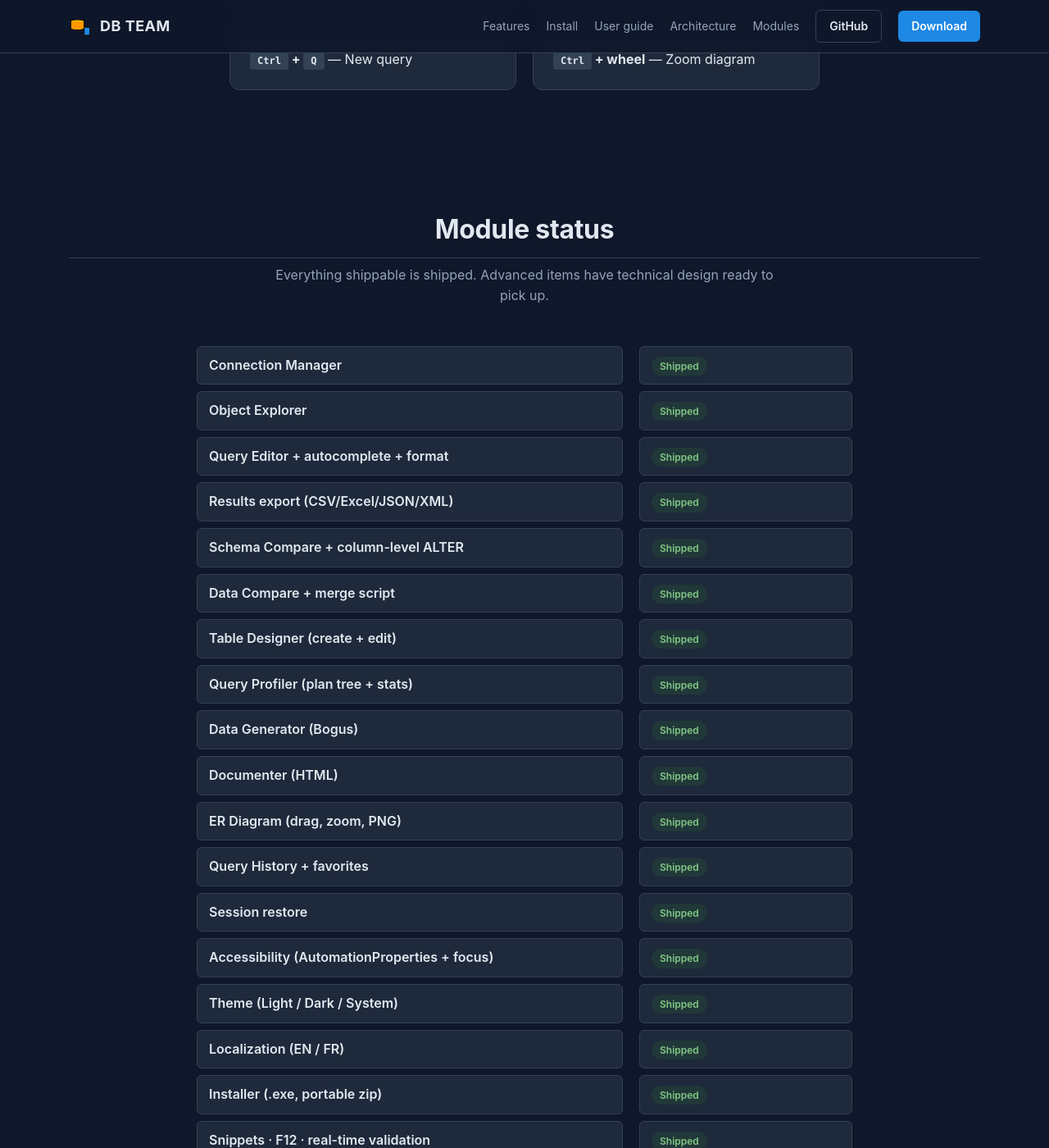
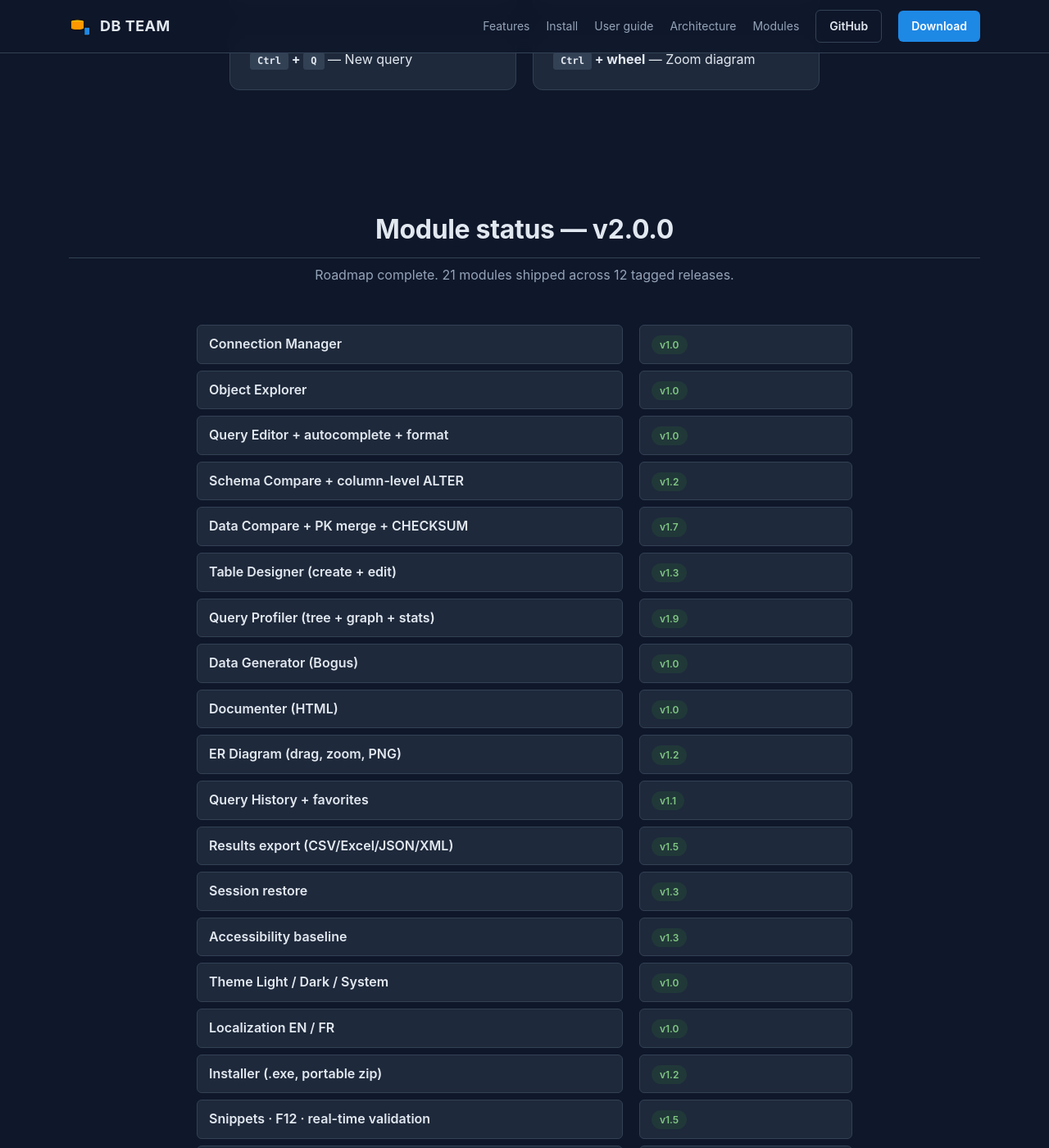
Before and after one commit to khalilbenaz/DBTeam, a Jekyll site: the page built from docs/index.md, in a window 1280 px wide and 1400 px high, scrolled down 2771 px. Shown: the whole window at 82% size. Built offline with Jekyll 4.4.1, drawn with Linux system fonts in a browser that asks for light colours; some of the changed text lies outside the part shown.

Commit message:
docs: README + Pages site updated for v2.0.0
- README header badge version bumped to v2.0.0
- Installer download link updated to DBTeam-Setup-2.0.0.exe
- Pages index.md: status grid now shows per-version shipping (v1.0 → v2.0)
  for each of the 34 tracked capabilities; auto-update and automated
  screenshots marked as 'scaffold — awaiting signed releases / visuals'

```diff
--- a/docs/index.md
+++ b/docs/index.md
@@ -132,40 +132,45 @@ description: Modular, bilingual, themeable SQL Server IDE for Windows. Connectio
 </section>
 
 <section class="section">
-  <h2>Module status</h2>
-  <p class="section-sub">Everything shippable is shipped. Advanced items have technical design ready to pick up.</p>
+  <h2>Module status — v2.0.0</h2>
+  <p class="section-sub">Roadmap complete. 21 modules shipped across 12 tagged releases.</p>
   <div class="status-grid">
-    <div class="label">Connection Manager</div> <div><span class="pill done">Shipped</span></div>
-    <div class="label">Object Explorer</div>    <div><span class="pill done">Shipped</span></div>
-    <div class="label">Query Editor + autocomplete + format</div> <div><span class="pill done">Shipped</span></div>
-    <div class="label">Results export (CSV/Excel/JSON/XML)</div> <div><span class="pill done">Shipped</span></div>
-    <div class="label">Schema Compare + column-level ALTER</div> <div><span class="pill done">Shipped</span></div>
-    <div class="label">Data Compare + merge script</div> <div><span class="pill done">Shipped</span></div>
-    <div class="label">Table Designer (create + edit)</div> <div><span class="pill done">Shipped</span></div>
-    <div class="label">Query Profiler (plan tree + stats)</div> <div><span class="pill done">Shipped</span></div>
-    <div class="label">Data Generator (Bogus)</div>    <div><span class="pill done">Shipped</span></div>
-    <div class="label">Documenter (HTML)</div>          <div><span class="pill done">Shipped</span></div>
-    <div class="label">ER Diagram (drag, zoom, PNG)</div> <div><span class="pill done">Shipped</span></div>
-    <div class="label">Query History + favorites</div>  <div><span class="pill done">Shipped</span></div>
-    <div class="label">Session restore</div>            <div><span class="pill done">Shipped</span></div>
-    <div class="label">Accessibility (AutomationProperties + focus)</div> <div><span class="pill done">Shipped</span></div>
-    <div class="label">Theme (Light / Dark / System)</div> <div><span class="pill done">Shipped</span></div>
-    <div class="label">Localization (EN / FR)</div>      <div><span class="pill done">Shipped</span></div>
-    <div class="label">Installer (.exe, portable zip)</div> <div><span class="pill done">Shipped</span></div>
-    <div class="label">Snippets · F12 · real-time validation</div> <div><span class="pill done">Shipped</span></div>
-    <div class="label">Administration panel</div>       <div><span class="pill done">Shipped</span></div>
-    <div class="label">Embedded Terminal</div>          <div><span class="pill done">Shipped</span></div>
-    <div class="label">T-SQL Debugger (statement-level)</div> <div><span class="pill done">Shipped</span></div>
-    <div class="label">AI Assistant (BYO-key)</div>     <div><span class="pill done">Shipped</span></div>
-    <div class="label">Code signing</div>                <div><span class="pill soon">v1.8</span></div>
-    <div class="label">MSIX + winget</div>               <div><span class="pill soon">v1.8</span></div>
-    <div class="label">Auto-update (Velopack)</div>      <div><span class="pill soon">v1.8</span></div>
-    <div class="label">IntelliSense CTE/alias/signatures</div> <div><span class="pill soon">v1.6</span></div>
-    <div class="label">Query Builder visuel</div>        <div><span class="pill soon">v1.6</span></div>
-    <div class="label">Monitoring + charts</div>         <div><span class="pill soon">v1.7</span></div>
-    <div class="label">Import CSV/Excel/JSON</div>       <div><span class="pill soon">v1.7</span></div>
-    <div class="label">Git integration</div>             <div><span class="pill soon">v1.7</span></div>
-    <div class="label">Debugger step-into SPs</div>      <div><span class="pill soon">v2</span></div>
+    <div class="label">Connection Manager</div>                 <div><span class="pill done">v1.0</span></div>
+    <div class="label">Object Explorer</div>                    <div><span class="pill done">v1.0</span></div>
+    <div class="label">Query Editor + autocomplete + format</div> <div><span class="pill done">v1.0</span></div>
+    <div class="label">Schema Compare + column-level ALTER</div>  <div><span class="pill done">v1.2</span></div>
+    <div class="label">Data Compare + PK merge + CHECKSUM</div>   <div><span class="pill done">v1.7</span></div>
+    <div class="label">Table Designer (create + edit)</div>       <div><span class="pill done">v1.3</span></div>
+    <div class="label">Query Profiler (tree + graph + stats)</div><div><span class="pill done">v1.9</span></div>
+    <div class="label">Data Generator (Bogus)</div>               <div><span class="pill done">v1.0</span></div>
+    <div class="label">Documenter (HTML)</div>                    <div><span class="pill done">v1.0</span></div>
+    <div class="label">ER Diagram (drag, zoom, PNG)</div>          <div><span class="pill done">v1.2</span></div>
+    <div class="label">Query History + favorites</div>            <div><span class="pill done">v1.1</span></div>
+    <div class="label">Results export (CSV/Excel/JSON/XML)</div>   <div><span class="pill done">v1.5</span></div>
+    <div class="label">Session restore</div>                      <div><span class="pill done">v1.3</span></div>
+    <div class="label">Accessibility baseline</div>               <div><span class="pill done">v1.3</span></div>
+    <div class="label">Theme Light / Dark / System</div>          <div><span class="pill done">v1.0</span></div>
+    <div class="label">Localization EN / FR</div>                 <div><span class="pill done">v1.0</span></div>
+    <div class="label">Installer (.exe, portable zip)</div>       <div><span class="pill done">v1.2</span></div>
+    <div class="label">Snippets · F12 · real-time validation</div> <div><span class="pill done">v1.5</span></div>
+    <div class="label">Administration panel</div>                 <div><span class="pill done">v1.5</span></div>
+    <div class="label">Embedded Terminal</div>                    <div><span class="pill done">v1.5</span></div>
+    <div class="label">AI Assistant (BYO-key)</div>               <div><span class="pill done">v1.6</span></div>
+    <div class="label">Monitoring (live DMV)</div>                <div><span class="pill done">v1.7</span></div>
+    <div class="label">Import CSV</div>                           <div><span class="pill done">v1.7</span></div>
+    <div class="label">Query Builder visual</div>                 <div><span class="pill done">v1.7</span></div>
+    <div class="label">Git integration</div>                      <div><span class="pill done">v1.7</span></div>
+    <div class="label">Schema snapshot</div>                      <div><span class="pill done">v1.7</span></div>
+    <div class="label">MSIX + winget manifests</div>              <div><span class="pill done">v1.8</span></div>
+    <div class="label">Code signing workflow + self-signed scripts</div><div><span class="pill done">v1.8</span></div>
+    <div class="label">LocalDB integration tests</div>            <div><span class="pill done">v1.8</span></div>
+    <div class="label">IntelliSense alias resolution</div>        <div><span class="pill done">v1.9</span></div>
+    <div class="label">Profiler graphical plan</div>              <div><span class="pill done">v1.9</span></div>
+    <div class="label">Master-detail · Pivot · per-tab DB</div>   <div><span class="pill done">v1.9</span></div>
+    <div class="label">T-SQL Debugger (statement-level + step-into)</div> <div><span class="pill done">v2.0</span></div>
+    <div class="label">Function signatures in autocomplete</div>  <div><span class="pill done">v2.0</span></div>
+    <div class="label">Auto-update (Velopack)</div>               <div><span class="pill soon">scaffold — awaiting signed releases</span></div>
+    <div class="label">Automated screenshots (FlaUI)</div>        <div><span class="pill soon">scaffold — awaiting visuals</span></div>
   </div>
 </section>
 
```
Also changed, not shown: README.md.
